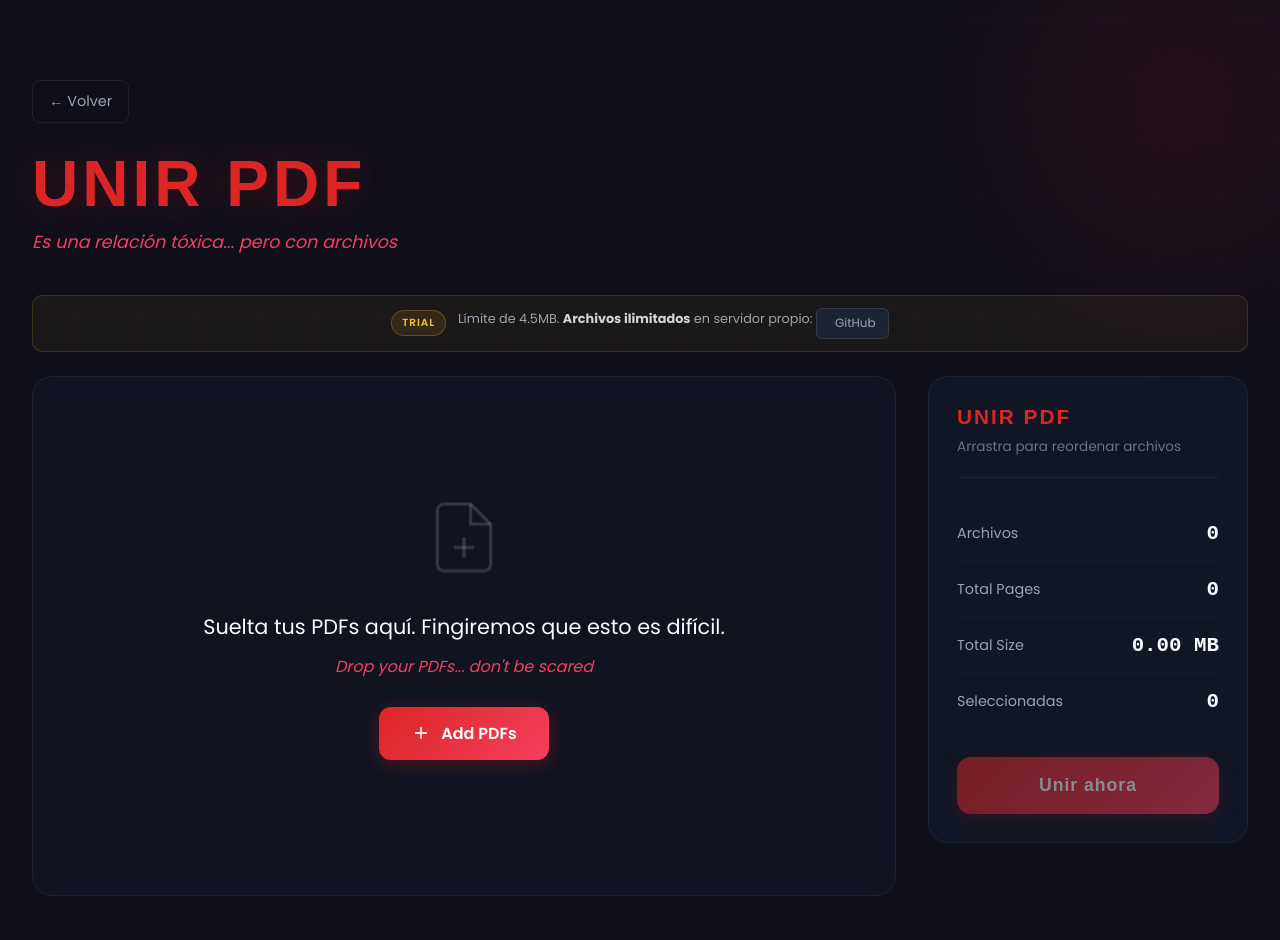
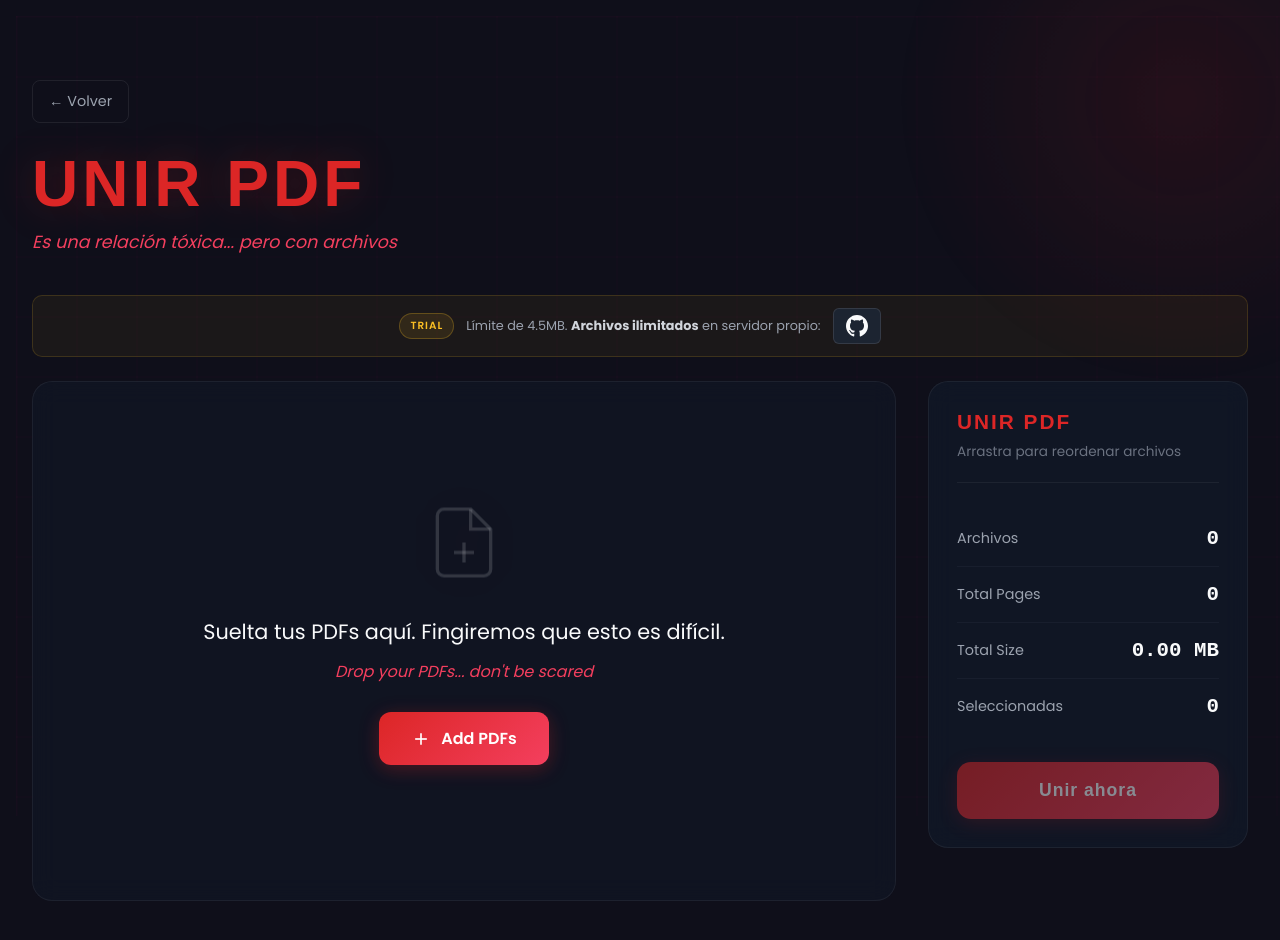
Before and after one commit to RedSparrow135/FakeLove-PDF-Tools, a Next.js app: page /merge in a window 1280 px wide. Built offline with nearby package versions, Linux system fonts and the light colour scheme.

Commit message:
feat: larger GitHub icon button, aesthetic design

```diff
--- a/app/compress/page.tsx
+++ b/app/compress/page.tsx
@@ -32,7 +32,10 @@
 
           <div className={styles.trialBanner}>
             <span className={styles.trialBadge}>TRIAL</span>
-            <p><strong>Compresión profesional</strong> con servidor propio: <a href="https://github.com/RedSparrow135/FakeLove-PDF-Tools" target="_blank" rel="noopener noreferrer" className={styles.repoButton}>GitHub</a></p>
+            <p><strong>Compresión profesional</strong> con servidor propio:</p>
+            <a href="https://github.com/RedSparrow135/FakeLove-PDF-Tools" target="_blank" rel="noopener noreferrer" className={styles.repoButton}>
+              <svg viewBox="0 0 24 24"><path d="M12 0c-6.626 0-12 5.373-12 12 0 5.302 3.438 9.8 8.207 11.387.599.111.793-.261.793-.577v-2.234c-3.338.726-4.033-1.416-4.033-1.416-.546-1.387-1.333-1.756-1.333-1.756-1.089-.745.083-.729.083-.729 1.205.084 1.839 1.237 1.839 1.237 1.07 1.834 2.807 1.304 3.492.997.107-.775.418-1.305.762-1.604-2.665-.305-5.467-1.334-5.467-5.931 0-1.311.469-2.381 1.236-3.221-.124-.303-.535-1.524.117-3.176 0 0 1.008-.322 3.301 1.23.957-.266 1.983-.399 3.003-.404 1.02.005 2.047.138 3.006.404 2.291-1.552 3.297-1.23 3.297-1.23.653 1.653.242 2.874.118 3.176.77.84 1.235 1.911 1.235 3.221 0 4.609-2.807 5.624-5.479 5.921.43.372.823 1.102.823 2.222v3.293c0 .319.192.694.801.576 4.765-1.589 8.199-6.086 8.199-11.386 0-6.627-5.373-12-12-12z"/></svg>
+            </a>
           </div>
         </div>
       </div>
--- a/app/imagetopdf/page.module.scss
+++ b/app/imagetopdf/page.module.scss
@@ -483,22 +483,29 @@
 .repoButton {
   display: inline-flex;
   align-items: center;
-  gap: 6px;
-  padding: 6px 12px;
-  background: rgba(31, 41, 55, 0.8);
-  border: 1px solid rgba(255, 255, 255, 0.1);
-  border-radius: 6px;
-  color: #9ca3af;
-  font-size: 0.75rem;
+  gap: 8px;
+  padding: 8px 14px;
+  background: rgba(0, 0, 0, 0.4);
+  border: 1px solid rgba(255, 255, 255, 0.15);
+  border-radius: 8px;
+  color: #f9fafb;
+  font-size: 0.85rem;
   font-weight: 500;
   text-decoration: none;
-  transition: all 0.2s ease;
+  transition: all 0.25s ease;
   flex-shrink: 0;
 
+  svg {
+    width: 22px;
+    height: 22px;
+    fill: #f9fafb;
+  }
+
   &:hover {
-    background: rgba(55, 65, 81, 0.9);
-    border-color: rgba(236, 72, 153, 0.4);
-    color: #ec4899;
+    background: #24292e;
+    border-color: #f9fafb;
+    transform: translateY(-2px);
+    box-shadow: 0 4px 15px rgba(0, 0, 0, 0.3);
   }
 }
 
--- a/app/imagetopdf/page.tsx
+++ b/app/imagetopdf/page.tsx
@@ -172,7 +172,10 @@
 
         <div className={styles.trialBanner}>
           <span className={styles.trialBadge}>TRIAL</span>
-          <p>Límite de 4.5MB. <strong>Archivos ilimitados</strong> en servidor propio: <a href="https://github.com/RedSparrow135/FakeLove-PDF-Tools" target="_blank" rel="noopener noreferrer" className={styles.repoButton}><svg viewBox="0 0 24 24"><path d="M12 0c-6.626 0-12 5.373-12 12 0 5.302 3.438 9.8 8.207 11.387.599.111.793-.261.793-.577v-2.234c-3.338.726-4.033-1.416-4.033-1.416-.546-1.387-1.333-1.756-1.333-1.756-1.089-.745.083-.729.083-.729 1.205.084 1.839 1.237 1.839 1.237 1.07 1.834 2.807 1.304 3.492.997.107-.775.418-1.305.762-1.604-2.665-.305-5.467-1.334-5.467-5.931 0-1.311.469-2.381 1.236-3.221-.124-.303-.535-1.524.117-3.176 0 0 1.008-.322 3.301 1.23.957-.266 1.983-.399 3.003-.404 1.02.005 2.047.138 3.006.404 2.291-1.552 3.297-1.23 3.297-1.23.653 1.653.242 2.874.118 3.176.77.84 1.235 1.911 1.235 3.221 0 4.609-2.807 5.624-5.479 5.921.43.372.823 1.102.823 2.222v3.293c0 .319.192.694.801.576 4.765-1.589 8.199-6.086 8.199-11.386 0-6.627-5.373-12-12-12z"/></svg>GitHub</a></p>
+          <p>Límite de 4.5MB. <strong>Archivos ilimitados</strong> en servidor propio:</p>
+          <a href="https://github.com/RedSparrow135/FakeLove-PDF-Tools" target="_blank" rel="noopener noreferrer" className={styles.repoButton}>
+            <svg viewBox="0 0 24 24"><path d="M12 0c-6.626 0-12 5.373-12 12 0 5.302 3.438 9.8 8.207 11.387.599.111.793-.261.793-.577v-2.234c-3.338.726-4.033-1.416-4.033-1.416-.546-1.387-1.333-1.756-1.333-1.756-1.089-.745.083-.729.083-.729 1.205.084 1.839 1.237 1.839 1.237 1.07 1.834 2.807 1.304 3.492.997.107-.775.418-1.305.762-1.604-2.665-.305-5.467-1.334-5.467-5.931 0-1.311.469-2.381 1.236-3.221-.124-.303-.535-1.524.117-3.176 0 0 1.008-.322 3.301 1.23.957-.266 1.983-.399 3.003-.404 1.02.005 2.047.138 3.006.404 2.291-1.552 3.297-1.23 3.297-1.23.653 1.653.242 2.874.118 3.176.77.84 1.235 1.911 1.235 3.221 0 4.609-2.807 5.624-5.479 5.921.43.372.823 1.102.823 2.222v3.293c0 .319.192.694.801.576 4.765-1.589 8.199-6.086 8.199-11.386 0-6.627-5.373-12-12-12z"/></svg>
+          </a>
         </div>
 
         <div className={styles.container}>
--- a/app/merge/page.module.scss
+++ b/app/merge/page.module.scss
@@ -531,6 +531,64 @@
 .repoButton {
   display: inline-flex;
   align-items: center;
+  gap: 8px;
+  padding: 8px 14px;
+  background: rgba(0, 0, 0, 0.4);
+  border: 1px solid rgba(255, 255, 255, 0.15);
+  border-radius: 8px;
+  color: #f9fafb;
+  font-size: 0.85rem;
+  font-weight: 500;
+  text-decoration: none;
+  transition: all 0.25s ease;
+  flex-shrink: 0;
+
+  svg {
+    width: 22px;
+    height: 22px;
+    fill: #f9fafb;
+  }
+
+  &:hover {
+    background: #24292e;
+    border-color: #f9fafb;
+    transform: translateY(-2px);
+    box-shadow: 0 4px 15px rgba(0, 0, 0, 0.3);
+  }
+}
+
+@keyframes fadeIn {
+  from { opacity: 0; }
+  to { opacity: 1; }
+}
+
+.trialBadge {
+  display: inline-flex;
+  padding: 4px 10px;
+  background: rgba(251, 191, 36, 0.1);
+  border: 1px solid rgba(251, 191, 36, 0.25);
+  border-radius: 50px;
+  color: #fbbf24;
+  font-size: 0.65rem;
+  font-weight: 600;
+  letter-spacing: 1px;
+  flex-shrink: 0;
+}
+
+.trialBanner p {
+  color: #9ca3af;
+  font-size: 0.8rem;
+  margin: 0;
+  line-height: 1.4;
+}
+
+.trialBanner p strong {
+  color: #d1d5db;
+}
+
+.repoButton {
+  display: inline-flex;
+  align-items: center;
   gap: 6px;
   padding: 6px 12px;
   background: rgba(31, 41, 55, 0.8);
--- a/app/merge/page.tsx
+++ b/app/merge/page.tsx
@@ -277,7 +277,10 @@
 
         <div className={styles.trialBanner}>
           <span className={styles.trialBadge}>TRIAL</span>
-          <p>Límite de 4.5MB. <strong>Archivos ilimitados</strong> en servidor propio: <a href="https://github.com/RedSparrow135/FakeLove-PDF-Tools" target="_blank" rel="noopener noreferrer" className={styles.repoButton}><svg viewBox="0 0 24 24"><path d="M12 0c-6.626 0-12 5.373-12 12 0 5.302 3.438 9.8 8.207 11.387.599.111.793-.261.793-.577v-2.234c-3.338.726-4.033-1.416-4.033-1.416-.546-1.387-1.333-1.756-1.333-1.756-1.089-.745.083-.729.083-.729 1.205.084 1.839 1.237 1.839 1.237 1.07 1.834 2.807 1.304 3.492.997.107-.775.418-1.305.762-1.604-2.665-.305-5.467-1.334-5.467-5.931 0-1.311.469-2.381 1.236-3.221-.124-.303-.535-1.524.117-3.176 0 0 1.008-.322 3.301 1.23.957-.266 1.983-.399 3.003-.404 1.02.005 2.047.138 3.006.404 2.291-1.552 3.297-1.23 3.297-1.23.653 1.653.242 2.874.118 3.176.77.84 1.235 1.911 1.235 3.221 0 4.609-2.807 5.624-5.479 5.921.43.372.823 1.102.823 2.222v3.293c0 .319.192.694.801.576 4.765-1.589 8.199-6.086 8.199-11.386 0-6.627-5.373-12-12-12z"/></svg>GitHub</a></p>
+          <p>Límite de 4.5MB. <strong>Archivos ilimitados</strong> en servidor propio:</p>
+          <a href="https://github.com/RedSparrow135/FakeLove-PDF-Tools" target="_blank" rel="noopener noreferrer" className={styles.repoButton}>
+            <svg viewBox="0 0 24 24"><path d="M12 0c-6.626 0-12 5.373-12 12 0 5.302 3.438 9.8 8.207 11.387.599.111.793-.261.793-.577v-2.234c-3.338.726-4.033-1.416-4.033-1.416-.546-1.387-1.333-1.756-1.333-1.756-1.089-.745.083-.729.083-.729 1.205.084 1.839 1.237 1.839 1.237 1.07 1.834 2.807 1.304 3.492.997.107-.775.418-1.305.762-1.604-2.665-.305-5.467-1.334-5.467-5.931 0-1.311.469-2.381 1.236-3.221-.124-.303-.535-1.524.117-3.176 0 0 1.008-.322 3.301 1.23.957-.266 1.983-.399 3.003-.404 1.02.005 2.047.138 3.006.404 2.291-1.552 3.297-1.23 3.297-1.23.653 1.653.242 2.874.118 3.176.77.84 1.235 1.911 1.235 3.221 0 4.609-2.807 5.624-5.479 5.921.43.372.823 1.102.823 2.222v3.293c0 .319.192.694.801.576 4.765-1.589 8.199-6.086 8.199-11.386 0-6.627-5.373-12-12-12z"/></svg>
+          </a>
         </div>
 
         <DndContext
--- a/app/more-tools/excel/page.tsx
+++ b/app/more-tools/excel/page.tsx
@@ -157,7 +157,10 @@
 
         <div className={styles.trialBanner}>
           <span className={styles.trialBadge}>TRIAL</span>
-          <p><strong>Formato completo</strong> con servidor propio: <a href="https://github.com/RedSparrow135/FakeLove-PDF-Tools" target="_blank" rel="noopener noreferrer" className={styles.repoButton}><svg viewBox="0 0 24 24"><path d="M12 0c-6.626 0-12 5.373-12 12 0 5.302 3.438 9.8 8.207 11.387.599.111.793-.261.793-.577v-2.234c-3.338.726-4.033-1.416-4.033-1.416-.546-1.387-1.333-1.756-1.333-1.756-1.089-.745.083-.729.083-.729 1.205.084 1.839 1.237 1.839 1.237 1.07 1.834 2.807 1.304 3.492.997.107-.775.418-1.305.762-1.604-2.665-.305-5.467-1.334-5.467-5.931 0-1.311.469-2.381 1.236-3.221-.124-.303-.535-1.524.117-3.176 0 0 1.008-.322 3.301 1.23.957-.266 1.983-.399 3.003-.404 1.02.005 2.047.138 3.006.404 2.291-1.552 3.297-1.23 3.297-1.23.653 1.653.242 2.874.118 3.176.77.84 1.235 1.911 1.235 3.221 0 4.609-2.807 5.624-5.479 5.921.43.372.823 1.102.823 2.222v3.293c0 .319.192.694.801.576 4.765-1.589 8.199-6.086 8.199-11.386 0-6.627-5.373-12-12-12z"/></svg>GitHub</a></p>
+          <p><strong>Formato completo</strong> con servidor propio:</p>
+          <a href="https://github.com/RedSparrow135/FakeLove-PDF-Tools" target="_blank" rel="noopener noreferrer" className={styles.repoButton}>
+            <svg viewBox="0 0 24 24"><path d="M12 0c-6.626 0-12 5.373-12 12 0 5.302 3.438 9.8 8.207 11.387.599.111.793-.261.793-.577v-2.234c-3.338.726-4.033-1.416-4.033-1.416-.546-1.387-1.333-1.756-1.333-1.756-1.089-.745.083-.729.083-.729 1.205.084 1.839 1.237 1.839 1.237 1.07 1.834 2.807 1.304 3.492.997.107-.775.418-1.305.762-1.604-2.665-.305-5.467-1.334-5.467-5.931 0-1.311.469-2.381 1.236-3.221-.124-.303-.535-1.524.117-3.176 0 0 1.008-.322 3.301 1.23.957-.266 1.983-.399 3.003-.404 1.02.005 2.047.138 3.006.404 2.291-1.552 3.297-1.23 3.297-1.23.653 1.653.242 2.874.118 3.176.77.84 1.235 1.911 1.235 3.221 0 4.609-2.807 5.624-5.479 5.921.43.372.823 1.102.823 2.222v3.293c0 .319.192.694.801.576 4.765-1.589 8.199-6.086 8.199-11.386 0-6.627-5.373-12-12-12z"/></svg>
+          </a>
         </div>
 
         <div className={styles.container}>
--- a/app/more-tools/jpg/page.tsx
+++ b/app/more-tools/jpg/page.tsx
@@ -180,7 +180,10 @@
 
         <div className={styles.trialBanner}>
           <span className={styles.trialBadge}>TRIAL</span>
-          <p>Límite de 4.5MB. <strong>Archivos ilimitados</strong> en servidor propio: <a href="https://github.com/RedSparrow135/FakeLove-PDF-Tools" target="_blank" rel="noopener noreferrer" className={styles.repoButton}><svg viewBox="0 0 24 24"><path d="M12 0c-6.626 0-12 5.373-12 12 0 5.302 3.438 9.8 8.207 11.387.599.111.793-.261.793-.577v-2.234c-3.338.726-4.033-1.416-4.033-1.416-.546-1.387-1.333-1.756-1.333-1.756-1.089-.745.083-.729.083-.729 1.205.084 1.839 1.237 1.839 1.237 1.07 1.834 2.807 1.304 3.492.997.107-.775.418-1.305.762-1.604-2.665-.305-5.467-1.334-5.467-5.931 0-1.311.469-2.381 1.236-3.221-.124-.303-.535-1.524.117-3.176 0 0 1.008-.322 3.301 1.23.957-.266 1.983-.399 3.003-.404 1.02.005 2.047.138 3.006.404 2.291-1.552 3.297-1.23 3.297-1.23.653 1.653.242 2.874.118 3.176.77.84 1.235 1.911 1.235 3.221 0 4.609-2.807 5.624-5.479 5.921.43.372.823 1.102.823 2.222v3.293c0 .319.192.694.801.576 4.765-1.589 8.199-6.086 8.199-11.386 0-6.627-5.373-12-12-12z"/></svg>GitHub</a></p>
+          <p>Límite de 4.5MB. <strong>Archivos ilimitados</strong> en servidor propio:</p>
+          <a href="https://github.com/RedSparrow135/FakeLove-PDF-Tools" target="_blank" rel="noopener noreferrer" className={styles.repoButton}>
+            <svg viewBox="0 0 24 24"><path d="M12 0c-6.626 0-12 5.373-12 12 0 5.302 3.438 9.8 8.207 11.387.599.111.793-.261.793-.577v-2.234c-3.338.726-4.033-1.416-4.033-1.416-.546-1.387-1.333-1.756-1.333-1.756-1.089-.745.083-.729.083-.729 1.205.084 1.839 1.237 1.839 1.237 1.07 1.834 2.807 1.304 3.492.997.107-.775.418-1.305.762-1.604-2.665-.305-5.467-1.334-5.467-5.931 0-1.311.469-2.381 1.236-3.221-.124-.303-.535-1.524.117-3.176 0 0 1.008-.322 3.301 1.23.957-.266 1.983-.399 3.003-.404 1.02.005 2.047.138 3.006.404 2.291-1.552 3.297-1.23 3.297-1.23.653 1.653.242 2.874.118 3.176.77.84 1.235 1.911 1.235 3.221 0 4.609-2.807 5.624-5.479 5.921.43.372.823 1.102.823 2.222v3.293c0 .319.192.694.801.576 4.765-1.589 8.199-6.086 8.199-11.386 0-6.627-5.373-12-12-12z"/></svg>
+          </a>
         </div>
 
         <div className={styles.container}>
--- a/app/more-tools/page.module.scss
+++ b/app/more-tools/page.module.scss
@@ -424,28 +424,29 @@
 .repoButton {
   display: inline-flex;
   align-items: center;
-  gap: 6px;
-  padding: 4px 10px;
-  background: transparent;
-  border: 1px solid rgba(255, 255, 255, 0.1);
-  border-radius: 6px;
-  color: #9ca3af;
-  font-size: 0.75rem;
+  gap: 8px;
+  padding: 6px 14px;
+  background: rgba(0, 0, 0, 0.3);
+  border: 1px solid rgba(255, 255, 255, 0.15);
+  border-radius: 8px;
+  color: #f9fafb;
+  font-size: 0.8rem;
   font-weight: 500;
   text-decoration: none;
-  transition: all 0.2s ease;
+  transition: all 0.25s ease;
   flex-shrink: 0;
 
   svg {
-    width: 16px;
-    height: 16px;
-    fill: currentColor;
+    width: 20px;
+    height: 20px;
+    fill: #f9fafb;
   }
 
   &:hover {
-    background: rgba(55, 65, 81, 0.5);
-    border-color: rgba(16, 185, 129, 0.4);
-    color: #10b981;
+    background: #24292e;
+    border-color: #f9fafb;
+    transform: translateY(-1px);
+    box-shadow: 0 4px 12px rgba(0, 0, 0, 0.3);
   }
 }
 
--- a/app/more-tools/pptx/page.tsx
+++ b/app/more-tools/pptx/page.tsx
@@ -185,7 +185,10 @@
 
         <div className={styles.trialBanner}>
           <span className={styles.trialBadge}>TRIAL</span>
-          <p><strong>Formato completo</strong> con servidor propio: <a href="https://github.com/RedSparrow135/FakeLove-PDF-Tools" target="_blank" rel="noopener noreferrer" className={styles.repoButton}><svg viewBox="0 0 24 24"><path d="M12 0c-6.626 0-12 5.373-12 12 0 5.302 3.438 9.8 8.207 11.387.599.111.793-.261.793-.577v-2.234c-3.338.726-4.033-1.416-4.033-1.416-.546-1.387-1.333-1.756-1.333-1.756-1.089-.745.083-.729.083-.729 1.205.084 1.839 1.237 1.839 1.237 1.07 1.834 2.807 1.304 3.492.997.107-.775.418-1.305.762-1.604-2.665-.305-5.467-1.334-5.467-5.931 0-1.311.469-2.381 1.236-3.221-.124-.303-.535-1.524.117-3.176 0 0 1.008-.322 3.301 1.23.957-.266 1.983-.399 3.003-.404 1.02.005 2.047.138 3.006.404 2.291-1.552 3.297-1.23 3.297-1.23.653 1.653.242 2.874.118 3.176.77.84 1.235 1.911 1.235 3.221 0 4.609-2.807 5.624-5.479 5.921.43.372.823 1.102.823 2.222v3.293c0 .319.192.694.801.576 4.765-1.589 8.199-6.086 8.199-11.386 0-6.627-5.373-12-12-12z"/></svg>GitHub</a></p>
+          <p><strong>Formato completo</strong> con servidor propio:</p>
+          <a href="https://github.com/RedSparrow135/FakeLove-PDF-Tools" target="_blank" rel="noopener noreferrer" className={styles.repoButton}>
+            <svg viewBox="0 0 24 24"><path d="M12 0c-6.626 0-12 5.373-12 12 0 5.302 3.438 9.8 8.207 11.387.599.111.793-.261.793-.577v-2.234c-3.338.726-4.033-1.416-4.033-1.416-.546-1.387-1.333-1.756-1.333-1.756-1.089-.745.083-.729.083-.729 1.205.084 1.839 1.237 1.839 1.237 1.07 1.834 2.807 1.304 3.492.997.107-.775.418-1.305.762-1.604-2.665-.305-5.467-1.334-5.467-5.931 0-1.311.469-2.381 1.236-3.221-.124-.303-.535-1.524.117-3.176 0 0 1.008-.322 3.301 1.23.957-.266 1.983-.399 3.003-.404 1.02.005 2.047.138 3.006.404 2.291-1.552 3.297-1.23 3.297-1.23.653 1.653.242 2.874.118 3.176.77.84 1.235 1.911 1.235 3.221 0 4.609-2.807 5.624-5.479 5.921.43.372.823 1.102.823 2.222v3.293c0 .319.192.694.801.576 4.765-1.589 8.199-6.086 8.199-11.386 0-6.627-5.373-12-12-12z"/></svg>
+          </a>
         </div>
 
         <div className={styles.container}>
--- a/app/more-tools/word/page.tsx
+++ b/app/more-tools/word/page.tsx
@@ -154,7 +154,10 @@
 
         <div className={styles.trialBanner}>
           <span className={styles.trialBadge}>TRIAL</span>
-          <p>Versión básica. <strong>Formato completo</strong> disponible en: <a href="https://github.com/RedSparrow135/FakeLove-PDF-Tools" target="_blank" rel="noopener noreferrer" className={styles.repoButton}><svg viewBox="0 0 24 24"><path d="M12 0c-6.626 0-12 5.373-12 12 0 5.302 3.438 9.8 8.207 11.387.599.111.793-.261.793-.577v-2.234c-3.338.726-4.033-1.416-4.033-1.416-.546-1.387-1.333-1.756-1.333-1.756-1.089-.745.083-.729.083-.729 1.205.084 1.839 1.237 1.839 1.237 1.07 1.834 2.807 1.304 3.492.997.107-.775.418-1.305.762-1.604-2.665-.305-5.467-1.334-5.467-5.931 0-1.311.469-2.381 1.236-3.221-.124-.303-.535-1.524.117-3.176 0 0 1.008-.322 3.301 1.23.957-.266 1.983-.399 3.003-.404 1.02.005 2.047.138 3.006.404 2.291-1.552 3.297-1.23 3.297-1.23.653 1.653.242 2.874.118 3.176.77.84 1.235 1.911 1.235 3.221 0 4.609-2.807 5.624-5.479 5.921.43.372.823 1.102.823 2.222v3.293c0 .319.192.694.801.576 4.765-1.589 8.199-6.086 8.199-11.386 0-6.627-5.373-12-12-12z"/></svg>GitHub</a></p>
+          <p>Versión básica. <strong>Formato completo</strong> disponible en:</p>
+          <a href="https://github.com/RedSparrow135/FakeLove-PDF-Tools" target="_blank" rel="noopener noreferrer" className={styles.repoButton}>
+            <svg viewBox="0 0 24 24"><path d="M12 0c-6.626 0-12 5.373-12 12 0 5.302 3.438 9.8 8.207 11.387.599.111.793-.261.793-.577v-2.234c-3.338.726-4.033-1.416-4.033-1.416-.546-1.387-1.333-1.756-1.333-1.756-1.089-.745.083-.729.083-.729 1.205.084 1.839 1.237 1.839 1.237 1.07 1.834 2.807 1.304 3.492.997.107-.775.418-1.305.762-1.604-2.665-.305-5.467-1.334-5.467-5.931 0-1.311.469-2.381 1.236-3.221-.124-.303-.535-1.524.117-3.176 0 0 1.008-.322 3.301 1.23.957-.266 1.983-.399 3.003-.404 1.02.005 2.047.138 3.006.404 2.291-1.552 3.297-1.23 3.297-1.23.653 1.653.242 2.874.118 3.176.77.84 1.235 1.911 1.235 3.221 0 4.609-2.807 5.624-5.479 5.921.43.372.823 1.102.823 2.222v3.293c0 .319.192.694.801.576 4.765-1.589 8.199-6.086 8.199-11.386 0-6.627-5.373-12-12-12z"/></svg>
+          </a>
         </div>
 
         <div className={styles.container}>
--- a/app/split/page.module.scss
+++ b/app/split/page.module.scss
@@ -774,22 +774,29 @@
 .repoButton {
   display: inline-flex;
   align-items: center;
-  gap: 6px;
-  padding: 6px 12px;
-  background: rgba(31, 41, 55, 0.8);
-  border: 1px solid rgba(255, 255, 255, 0.1);
-  border-radius: 6px;
-  color: #9ca3af;
-  font-size: 0.75rem;
+  gap: 8px;
+  padding: 8px 14px;
+  background: rgba(0, 0, 0, 0.4);
+  border: 1px solid rgba(255, 255, 255, 0.15);
+  border-radius: 8px;
+  color: #f9fafb;
+  font-size: 0.85rem;
   font-weight: 500;
   text-decoration: none;
-  transition: all 0.2s ease;
+  transition: all 0.25s ease;
   flex-shrink: 0;
 
+  svg {
+    width: 22px;
+    height: 22px;
+    fill: #f9fafb;
+  }
+
   &:hover {
-    background: rgba(55, 65, 81, 0.9);
-    border-color: rgba(244, 63, 94, 0.4);
-    color: #f43f5e;
+    background: #24292e;
+    border-color: #f9fafb;
+    transform: translateY(-2px);
+    box-shadow: 0 4px 15px rgba(0, 0, 0, 0.3);
   }
 }
 
--- a/app/split/page.tsx
+++ b/app/split/page.tsx
@@ -320,7 +320,10 @@
 
         <div className={styles.trialBanner}>
           <span className={styles.trialBadge}>TRIAL</span>
-          <p>Límite de 4.5MB. <strong>Archivos ilimitados</strong> en servidor propio: <a href="https://github.com/RedSparrow135/FakeLove-PDF-Tools" target="_blank" rel="noopener noreferrer" className={styles.repoButton}><svg viewBox="0 0 24 24"><path d="M12 0c-6.626 0-12 5.373-12 12 0 5.302 3.438 9.8 8.207 11.387.599.111.793-.261.793-.577v-2.234c-3.338.726-4.033-1.416-4.033-1.416-.546-1.387-1.333-1.756-1.333-1.756-1.089-.745.083-.729.083-.729 1.205.084 1.839 1.237 1.839 1.237 1.07 1.834 2.807 1.304 3.492.997.107-.775.418-1.305.762-1.604-2.665-.305-5.467-1.334-5.467-5.931 0-1.311.469-2.381 1.236-3.221-.124-.303-.535-1.524.117-3.176 0 0 1.008-.322 3.301 1.23.957-.266 1.983-.399 3.003-.404 1.02.005 2.047.138 3.006.404 2.291-1.552 3.297-1.23 3.297-1.23.653 1.653.242 2.874.118 3.176.77.84 1.235 1.911 1.235 3.221 0 4.609-2.807 5.624-5.479 5.921.43.372.823 1.102.823 2.222v3.293c0 .319.192.694.801.576 4.765-1.589 8.199-6.086 8.199-11.386 0-6.627-5.373-12-12-12z"/></svg>GitHub</a></p>
+          <p>Límite de 4.5MB. <strong>Archivos ilimitados</strong> en servidor propio:</p>
+          <a href="https://github.com/RedSparrow135/FakeLove-PDF-Tools" target="_blank" rel="noopener noreferrer" className={styles.repoButton}>
+            <svg viewBox="0 0 24 24"><path d="M12 0c-6.626 0-12 5.373-12 12 0 5.302 3.438 9.8 8.207 11.387.599.111.793-.261.793-.577v-2.234c-3.338.726-4.033-1.416-4.033-1.416-.546-1.387-1.333-1.756-1.333-1.756-1.089-.745.083-.729.083-.729 1.205.084 1.839 1.237 1.839 1.237 1.07 1.834 2.807 1.304 3.492.997.107-.775.418-1.305.762-1.604-2.665-.305-5.467-1.334-5.467-5.931 0-1.311.469-2.381 1.236-3.221-.124-.303-.535-1.524.117-3.176 0 0 1.008-.322 3.301 1.23.957-.266 1.983-.399 3.003-.404 1.02.005 2.047.138 3.006.404 2.291-1.552 3.297-1.23 3.297-1.23.653 1.653.242 2.874.118 3.176.77.84 1.235 1.911 1.235 3.221 0 4.609-2.807 5.624-5.479 5.921.43.372.823 1.102.823 2.222v3.293c0 .319.192.694.801.576 4.765-1.589 8.199-6.086 8.199-11.386 0-6.627-5.373-12-12-12z"/></svg>
+          </a>
         </div>
 
         <div className={styles.layout}>
```
